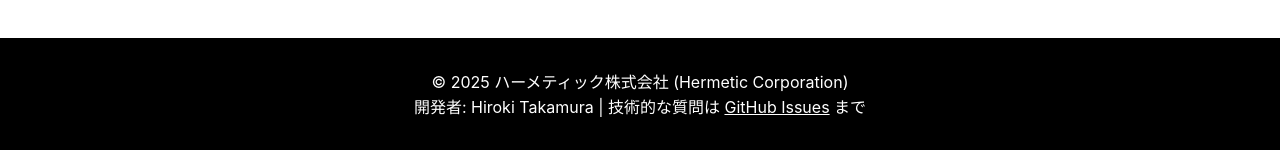
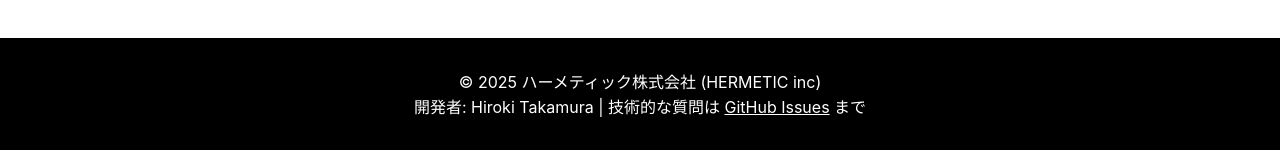
Before and after one commit to infoHiroki/KoeMojiAuto-cli, a plain HTML site: page docs/architecture.html in a window 1280 px wide. Shown: the part 2989-3139 px from the top of the page. Drawn offline with Linux system fonts and the light colour scheme.

Commit message:
✨ 著作権情報を「HERMETIC inc」に更新

```diff
--- a/docs/architecture.html
+++ b/docs/architecture.html
@@ -907,7 +907,7 @@ def show_recent_logs(lines=10):
     </script>
 
     <footer class="footer">
-        <p>© 2025 ハーメティック株式会社 (Hermetic Corporation)</p>
+        <p>© 2025 ハーメティック株式会社 (HERMETIC inc)</p>
         <p>開発者: Hiroki Takamura | 技術的な質問は <a href="https://github.com/infoHiroki/KoeMojiAuto-cli/issues">GitHub Issues</a> まで</p>
     </footer>
 </body>
```
Also changed, not shown: docs/download.html (+1 -1 lines), docs/faq.html (+1 -1 lines), docs/guide.html (+1 -1 lines), docs/index.html (+1 -1 lines), 1 other file.
